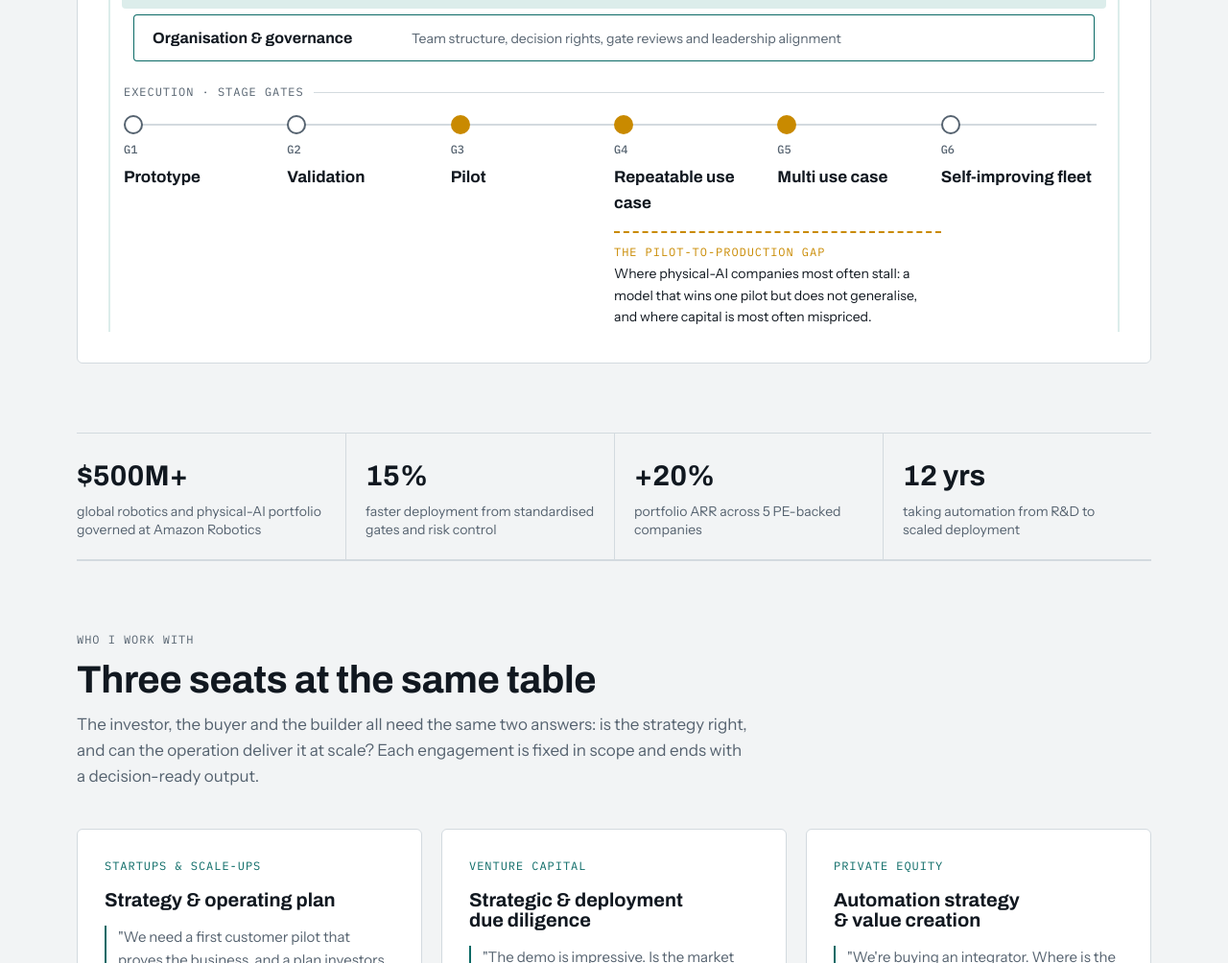
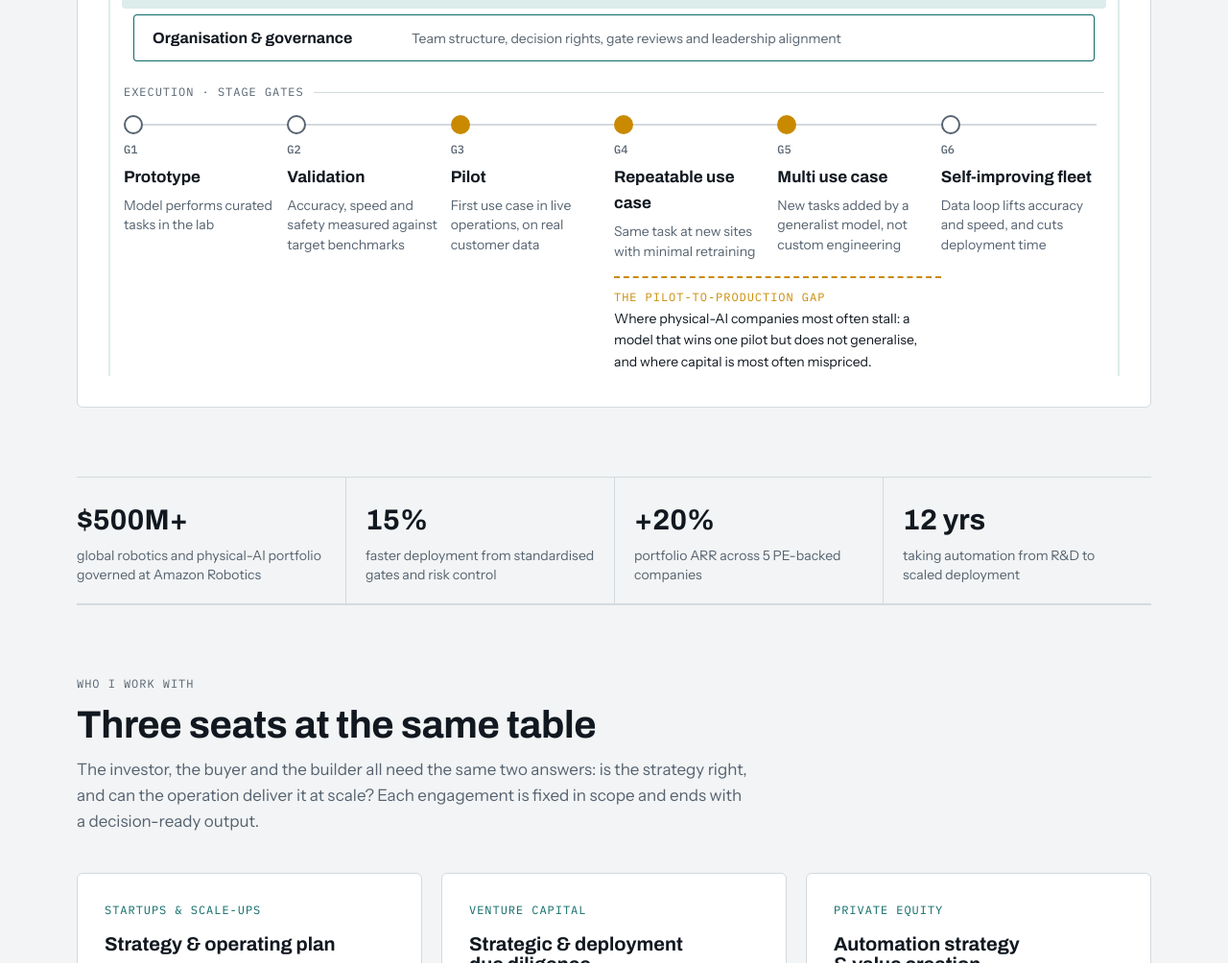
Before and after one commit to antonellabedini88-cmd/website, a plain HTML site: page index.html in a window 1280 px wide. Shown: the part 1205-2209 px from the top of the page at 96% size. Drawn offline with Linux system fonts and the light colour scheme.

Commit message:
Stage gates: restore descriptions; tap-to-open on mobile
Co-Authored-By: Claude Opus 5.5 <noreply@anthropic.com>
Claude-Session: https://claude.ai/code/session_01WG5HKWLZiu6ccsBqmNTQ6V

```diff
--- a/index.html
+++ b/index.html
@@ -362,6 +362,12 @@ body::before{content:"";position:fixed;inset:0 0 auto;height:env(safe-area-inset
 .m .companies{border-top:1px solid var(--line);padding-block:28px;display:grid;gap:12px}
 .m .companies ul{list-style:none;margin:0;padding:0;display:flex;flex-wrap:wrap;gap:8px 22px}
 .m .companies li{font-family:var(--display);font-variation-settings:"wdth" 112;font-weight:700;font-size:16px;color:var(--muted);white-space:nowrap}
+.m .vg .gd{min-width:0}
+.m .vg .gd summary{list-style:none;cursor:pointer;display:flex;justify-content:space-between;align-items:center;gap:10px;min-height:24px}
+.m .vg .gd summary::-webkit-details-marker{display:none}
+.m .vg .gd .gp{width:22px;height:22px;flex:none;border-radius:50%;border:1px solid var(--line);display:grid;place-items:center;font-family:var(--mono);font-size:13px;color:var(--muted);transition:transform .2s}
+.m .vg .gd[open] .gp{transform:rotate(45deg);color:var(--accent);border-color:var(--accent)}
+.m .vg .gd>span{display:block;margin-top:4px}
 </style>
 </head>
 <body>
@@ -401,12 +407,12 @@ body::before{content:"";position:fixed;inset:0 0 auto;height:env(safe-area-inset
     </div>
     <p class="exec-label label">Execution · stage gates</p>
     <ol class="gates">
-      <li class="gate"><i></i><b>G1</b><strong>Prototype</strong></li>
-      <li class="gate"><i></i><b>G2</b><strong>Validation</strong></li>
-      <li class="gate gap"><i></i><b>G3</b><strong>Pilot</strong></li>
-      <li class="gate gap"><i></i><b>G4</b><strong>Repeatable use case</strong></li>
-      <li class="gate gap"><i></i><b>G5</b><strong>Multi use case</strong></li>
-      <li class="gate"><i></i><b>G6</b><strong>Self-improving fleet</strong></li>
+      <li class="gate"><i></i><b>G1</b><strong>Prototype</strong><span>Model performs curated tasks in the lab</span></li>
+      <li class="gate"><i></i><b>G2</b><strong>Validation</strong><span>Accuracy, speed and safety measured against target benchmarks</span></li>
+      <li class="gate gap"><i></i><b>G3</b><strong>Pilot</strong><span>First use case in live operations, on real customer data</span></li>
+      <li class="gate gap"><i></i><b>G4</b><strong>Repeatable use case</strong><span>Same task at new sites with minimal retraining</span></li>
+      <li class="gate gap"><i></i><b>G5</b><strong>Multi use case</strong><span>New tasks added by a generalist model, not custom engineering</span></li>
+      <li class="gate"><i></i><b>G6</b><strong>Self-improving fleet</strong><span>Data loop lifts accuracy and speed, and cuts deployment time</span></li>
       <li class="gap-band"><span class="label">The pilot-to-production gap</span>Where physical-AI companies most often stall: a model that wins one pilot but does not generalise, and where capital is most often mispriced.</li>
     </ol>
     </div>
@@ -638,14 +644,14 @@ body::before{content:"";position:fixed;inset:0 0 auto;height:env(safe-area-inset
     <div class="layer l3"><b>Organisation &amp; governance</b><span>Team structure, decision rights, gate reviews</span></div>
     <p class="label">Execution · stage gates</p>
     <ol class="vgates">
-      <li class="vg"><i></i><strong><b>G1</b>Prototype</strong></li>
-      <li class="vg"><i></i><strong><b>G2</b>Validation</strong></li>
-      <li class="vg gap"><i></i><strong><b>G3</b>Pilot</strong></li>
-      <li class="vg gap"><i></i><strong><b>G4</b>Repeatable use case</strong></li>
-      <li class="vg gap"><i></i><strong><b>G5</b>Multi use case</strong>
+      <li class="vg"><i></i><details class="gd"><summary><strong><b>G1</b>Prototype</strong><span class="gp" aria-hidden="true">+</span></summary><span>Model performs curated tasks in the lab</span></details></li>
+      <li class="vg"><i></i><details class="gd"><summary><strong><b>G2</b>Validation</strong><span class="gp" aria-hidden="true">+</span></summary><span>Accuracy, speed and safety against target benchmarks</span></details></li>
+      <li class="vg gap"><i></i><details class="gd"><summary><strong><b>G3</b>Pilot</strong><span class="gp" aria-hidden="true">+</span></summary><span>First use case in live operations, on real customer data</span></details></li>
+      <li class="vg gap"><i></i><details class="gd"><summary><strong><b>G4</b>Repeatable use case</strong><span class="gp" aria-hidden="true">+</span></summary><span>Same task at new sites with minimal retraining</span></details></li>
+      <li class="vg gap"><i></i><details class="gd"><summary><strong><b>G5</b>Multi use case</strong><span class="gp" aria-hidden="true">+</span></summary><span>New tasks added by a generalist model, not custom engineering</span></details>
         </li>
       <li class="vg" style="padding-bottom:0"><span></span><p class="gapnote"><span class="label">Pilot-to-production gap</span>Where physical-AI companies most often stall, and where capital is most often mispriced.</p></li>
-      <li class="vg"><i></i><strong><b>G6</b>Self-improving fleet</strong></li>
+      <li class="vg"><i></i><details class="gd"><summary><strong><b>G6</b>Self-improving fleet</strong><span class="gp" aria-hidden="true">+</span></summary><span>Data loop lifts accuracy and cuts deployment time</span></details></li>
     </ol>
   </div>
 </section>
```
